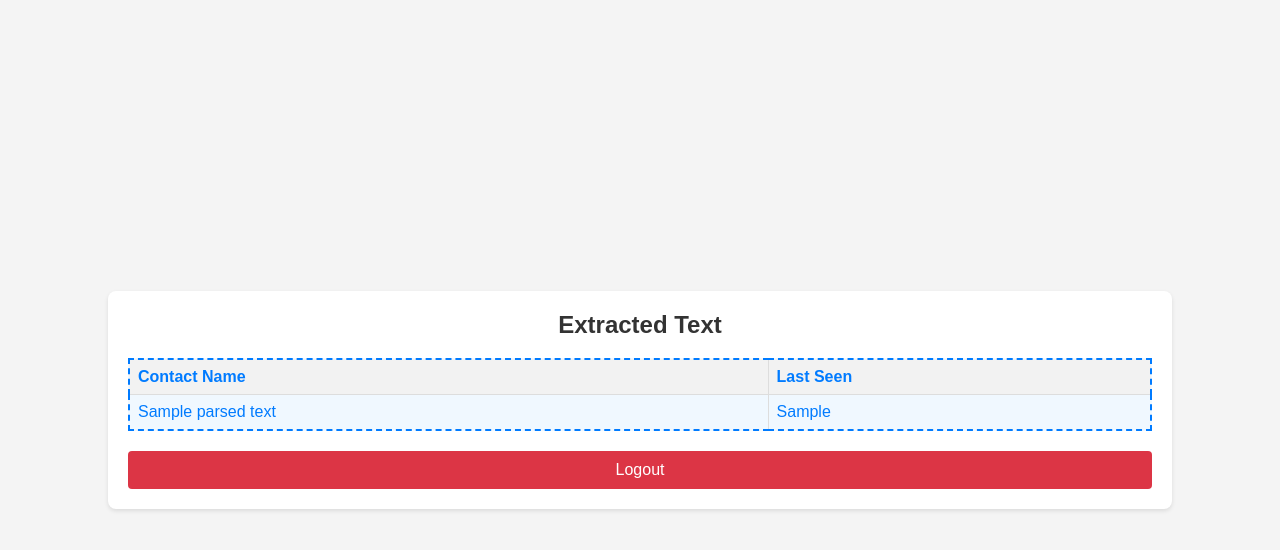
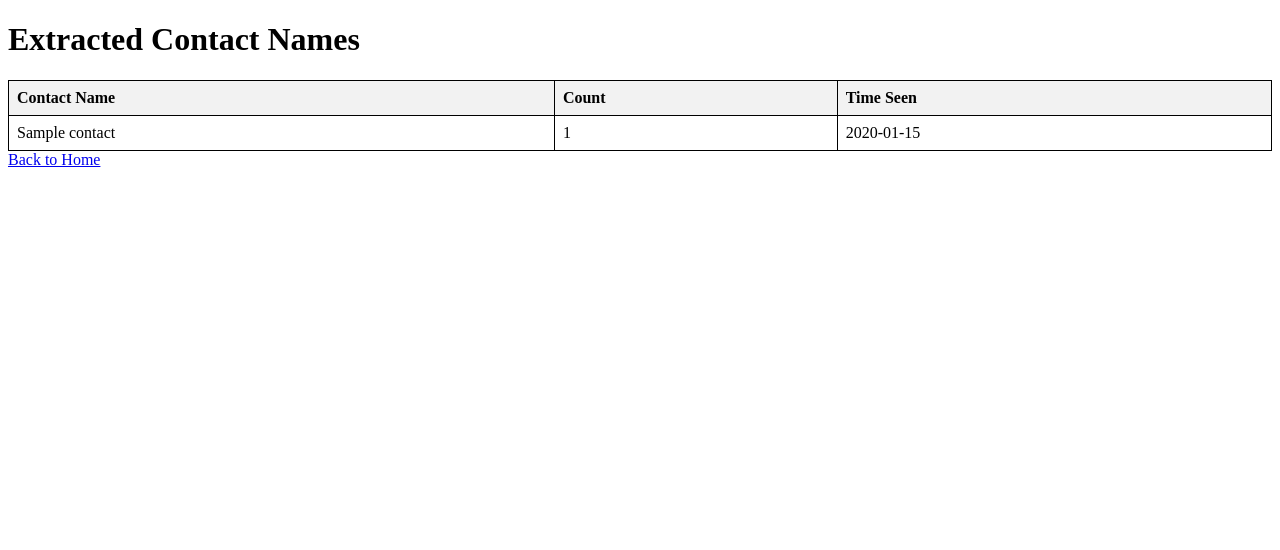
Before and after one commit to MALLILAKSHMIDEVI/Automated-Contact-Information-Extraction-and-Cropping-Tool, a Flask app: template templates/results.html in a window 1280 px wide. Shown: the top 550 px of the page. Run offline with Flask 3, Linux system fonts and the light colour scheme; the template is opened without the code that fills it: most values are stand-ins (such as "Sample title", 1, 10 or a date in 2020).

Commit message:
Add Flask OCR project

```diff
--- a/main.py
+++ b/main.py
@@ -1,5 +1,7 @@
 from flask import Flask, render_template, request, redirect, url_for, session
+from collections import Counter
 import pytesseract
+
 from PIL import Image
 import re
 
@@ -49,37 +51,56 @@ def upload():
             extracted_text = pytesseract.image_to_string(image)
             extracted_texts.append(extracted_text)
 
-    parsed_texts = parse_texts(extracted_texts)
-    return render_template('results.html', parsed_texts=parsed_texts)
+    contact_names, last_seen_times = extract_contact_info(extracted_texts)
+    return render_template('results.html', contact_names=contact_names, last_seen_times=last_seen_times)
 
 @app.route('/logout')
 def logout():
     session.pop('email', None)
     return redirect(url_for('login'))
 
-def parse_texts(extracted_texts):
-    parsed_texts = []
+import re
+
+import re
+
+import re
+
+def extract_contact_info(extracted_texts):
+    contact_names = []
+    last_seen_times = []
 
     for text in extracted_texts:
         lines = text.split('\n')
-        contact_name = None
-        last_seen = None
         for line in lines:
-            if "My status" in line:
-                if contact_name and last_seen:
-                    parsed_texts.append((contact_name, last_seen))
-                contact_name = None
-                last_seen = None
-            elif line.strip():
-                if contact_name:
-                    parsed_texts.append((contact_name, line.strip()))
-                    contact_name = None
-                else:
-                    contact_name = line.strip()
-            else:
+            line = line.strip()
+            if not line:
                 continue
 
-    return parsed_texts
+            # Exclude lines with specific unwanted words or patterns
+            if "¢" in line or "yesterday" in line.lower() or any(word.lower() in line.lower() for word in ["today", "aGe", "-POSOC", "2e6", "@00@", "BGOZEGOOSCSBOOO", "5 e", "BSar2a eg", "@9g DdDOevec", "i> Bo", "SOS Aer Sh BOOM", "0G: =~ HG"]):
+                continue
+
+            # Use regex to identify and exclude lines that are only times
+            match_time = re.match(r'^\d{1,2}:\d{2}\s*(?:AM|PM)?$', line)
+            if match_time:
+                last_seen_times.append(line)
+                continue
+
+            # Use regex to identify valid contact names
+            match_name = re.match(r'^[A-Za-z][A-Za-z\s.@+-\u0C00-\u0C7F]{2,}$', line)
+            if match_name:
+                contact_names.append(line)
+
+    # Count occurrences of each contact name
+    contact_name_counts = Counter(contact_names)
+
+    # Add contact names with zero count if not repeated
+    for name in contact_names:
+        if name not in contact_name_counts:
+            contact_name_counts[name] = 0
+
+    return contact_name_counts, last_seen_times
+
 
 if __name__ == '__main__':
     app.run(debug=True)
--- a/templates/results.html
+++ b/templates/results.html
@@ -1,33 +1,40 @@
 <!DOCTYPE html>
-<html lang="en">
+<html>
 <head>
-    <meta charset="UTF-8">
-    <meta name="viewport" content="width=device-width, initial-scale=1.0">
-    <title>OCR Results</title>
-    <link rel="stylesheet" href="{{ url_for('static', filename='index_styles.css') }}">
+    <title>Results</title>
+    <style>
+        table {
+            width: 100%;
+            border-collapse: collapse;
+        }
+        table, th, td {
+            border: 1px solid black;
+        }
+        th, td {
+            padding: 8px;
+            text-align: left;
+        }
+        th {
+            background-color: #f2f2f2;
+        }
+    </style>
 </head>
 <body>
-    <div class="results-container">
-        <h2>Extracted Text</h2>
-        <table class="extracted-text">
-            <thead>
+    <h1>Extracted Contact Names</h1>
+    <table>
         <tr>
             <th>Contact Name</th>
-                    <th>Last Seen</th>
+            <th>Count</th>
+            <th>Time Seen</th>
         </tr>
-            </thead>
-            <tbody>
-                {% for name, last_seen in parsed_texts %}
+        {% for contact, count in contact_names.items() %}
             <tr>
-                        <td>{{ name }}</td>
-                        <td>{{ last_seen }}</td>
+                <td>{{ contact }}</td>
+                <td>{{ count }}</td>
+                <td>{{ last_seen_times[loop.index0] if last_seen_times else "" }}</td>
             </tr>
         {% endfor %}
-            </tbody>
     </table>
-        <form action="/logout" method="get">
-            <button type="submit" class="logout-btn">Logout</button>
-        </form>
-    </div>
+    <a href="{{ url_for('index') }}">Back to Home</a>
 </body>
 </html>
```
Also changed, not shown: static/screenshot1.jpeg (deleted), static/screenshot2.jpeg (deleted). Lines whose indentation alone changed are shown as unchanged.
